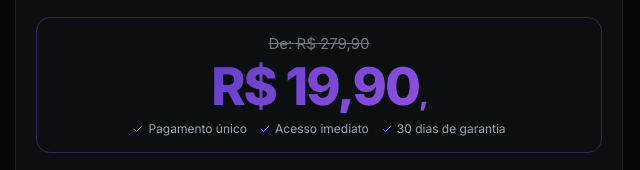
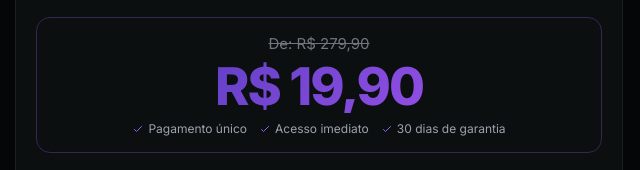
Before and after one commit to SnowzzZxz/Veriscan, a plain HTML site: page cta.html in a window 1280 px wide. Shown: the part 2450-2620 px from the top of the page, 321-961 px from the left. Drawn offline with Linux system fonts and the light colour scheme.

Commit message:
Fix price formatting in cta.html

```diff
--- a/cta.html
+++ b/cta.html
@@ -270,7 +270,7 @@ h1.main-title{font-size:clamp(22px,7vw,35px);font-weight:700;line-height:1.2;tex
     <div class="pricing-title">Com o <span class="gradient">Veriscan</span> você vai ter acesso completo ao instagram de <span class="nomeAlvo"></span> por apenas:</div>
     <div class="price-box">
       <p class="old-price">De: R$ 279,90</p>
-      <p class="price gradient">R$ 19,90<span class="cents">,</span></p>
+      <p class="price gradient">R$ 19,90<span class="cents"></span></p>
       <div class="price-note">
         <span><svg fill="none" stroke="currentColor" viewBox="0 0 24 24" stroke-width="2"><path stroke-linecap="round" stroke-linejoin="round" d="M5 13l4 4L19 7"/></svg>Pagamento único</span>
         <span><svg fill="none" stroke="currentColor" viewBox="0 0 24 24" stroke-width="2"><path stroke-linecap="round" stroke-linejoin="round" d="M5 13l4 4L19 7"/></svg>Acesso imediato</span>
```
